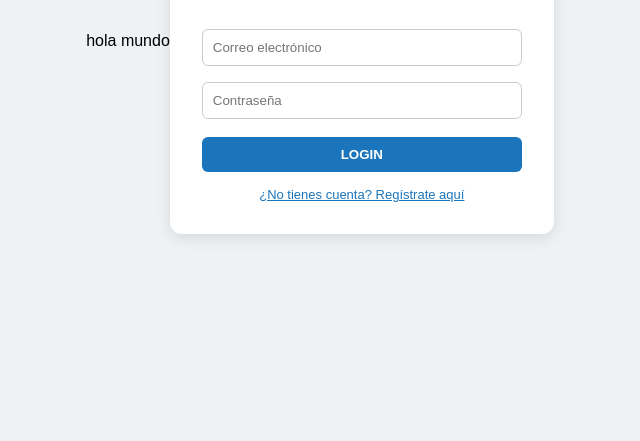
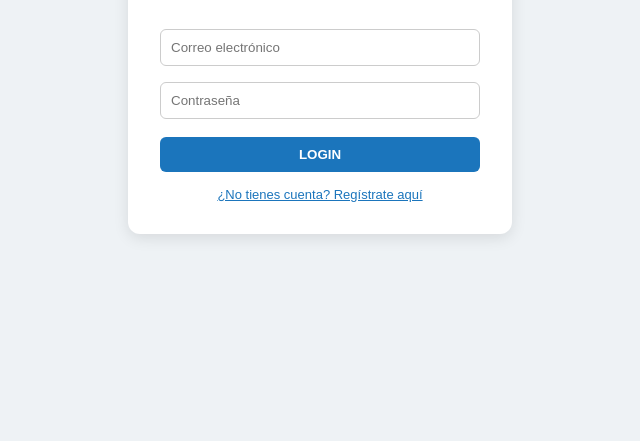
Before and after one commit to FelopRios/break-it-app, a plain HTML site: page frontend/src/index.html in a window 1280 px wide. Shown: the part 359-800 px from the top of the page, without its empty margins (320-960 px from the left). Drawn offline with Linux system fonts and the light colour scheme.

Commit message:
limpiando codigo

```diff
--- a/frontend/src/index.html
+++ b/frontend/src/index.html
@@ -90,7 +90,6 @@
 </head>
 
 <body>
-  hola mundo
   <!-- Vista de Login -->
   <div class="card" id="loginCard">
     <div class="header">
```
